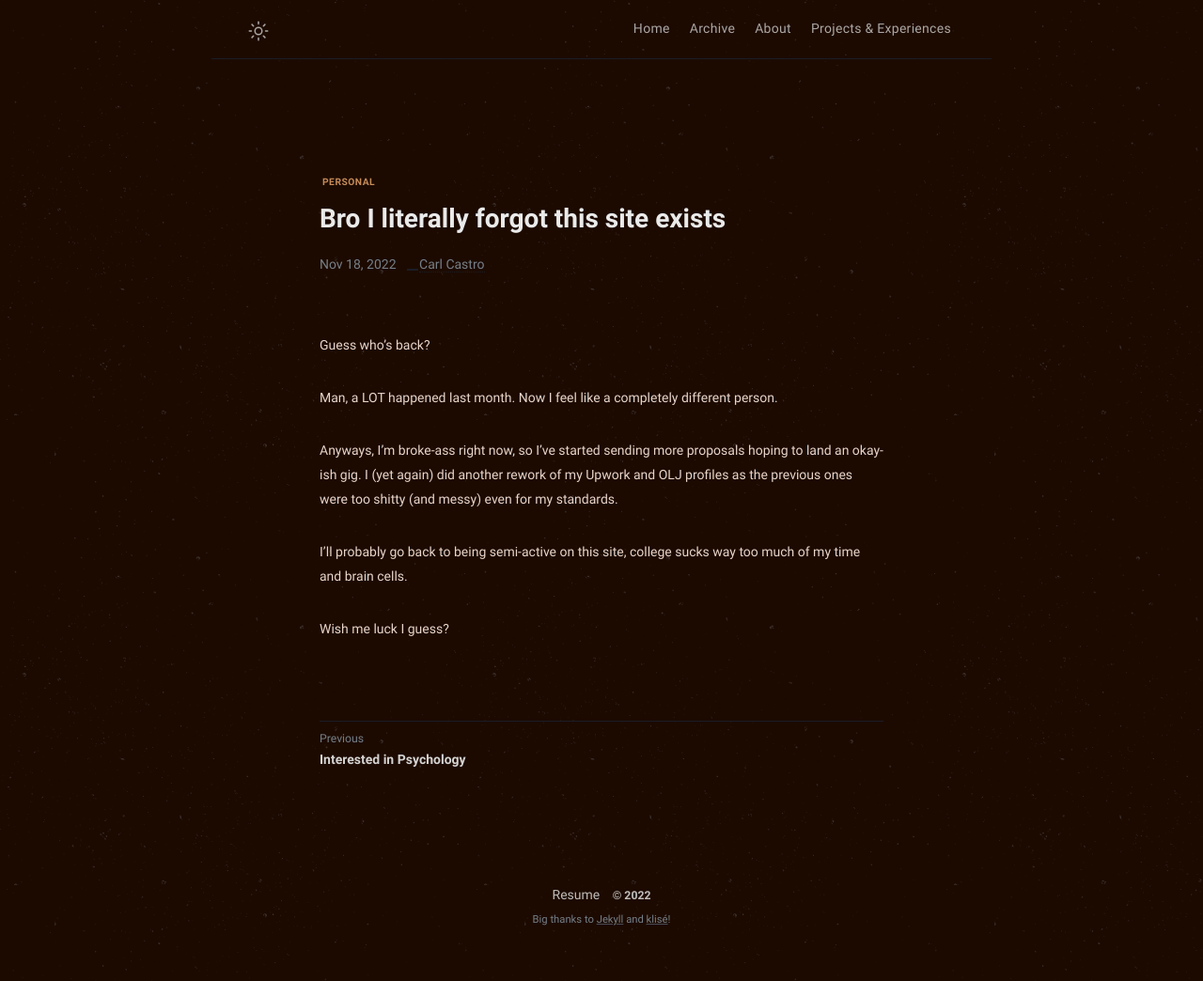
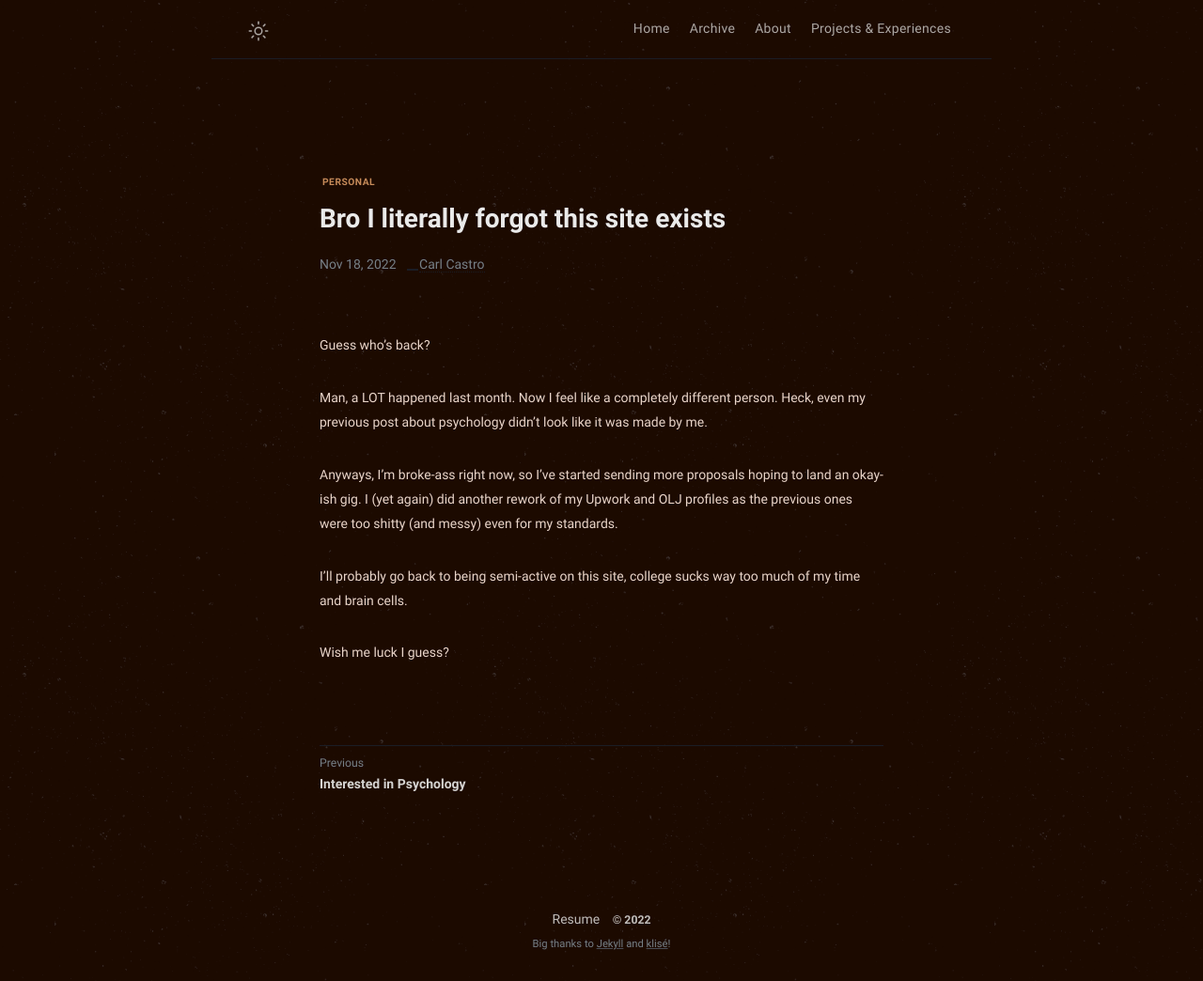
Before and after one commit to philippines69/carlcastroarchives, a Jekyll site: the page built from _posts/2022-11-17-bro-i-literally-forgot-this-site-exists.md, in a window 1280 px wide. Shown: the whole page at 94% size. Built offline with Jekyll 4.4.1, drawn with Linux system fonts in a browser that asks for light colours; before the commit the page ends 1018 px from its top, so only the background shows below that.

Commit message:
Update from Forestry.io philippines69 updated _posts/2022-11-17-bro-i-literally-forgot-this-site-exists.md

```diff
--- a/_posts/2022-11-17-bro-i-literally-forgot-this-site-exists.md
+++ b/_posts/2022-11-17-bro-i-literally-forgot-this-site-exists.md
@@ -9,7 +9,7 @@ categories: 'Personal '
 ---
 Guess who's back?
 
-Man, a LOT happened last month. Now I feel like a completely different person.
+Man, a LOT happened last month. Now I feel like a completely different person. Heck, even my previous post about psychology didn't look like it was made by me.
 
 Anyways, I'm broke-ass right now, so I've started sending more proposals hoping to land an okay-ish gig. I (yet again) did another rework of my Upwork and OLJ profiles as the previous ones were too shitty (and messy) even for my standards.
 
```
